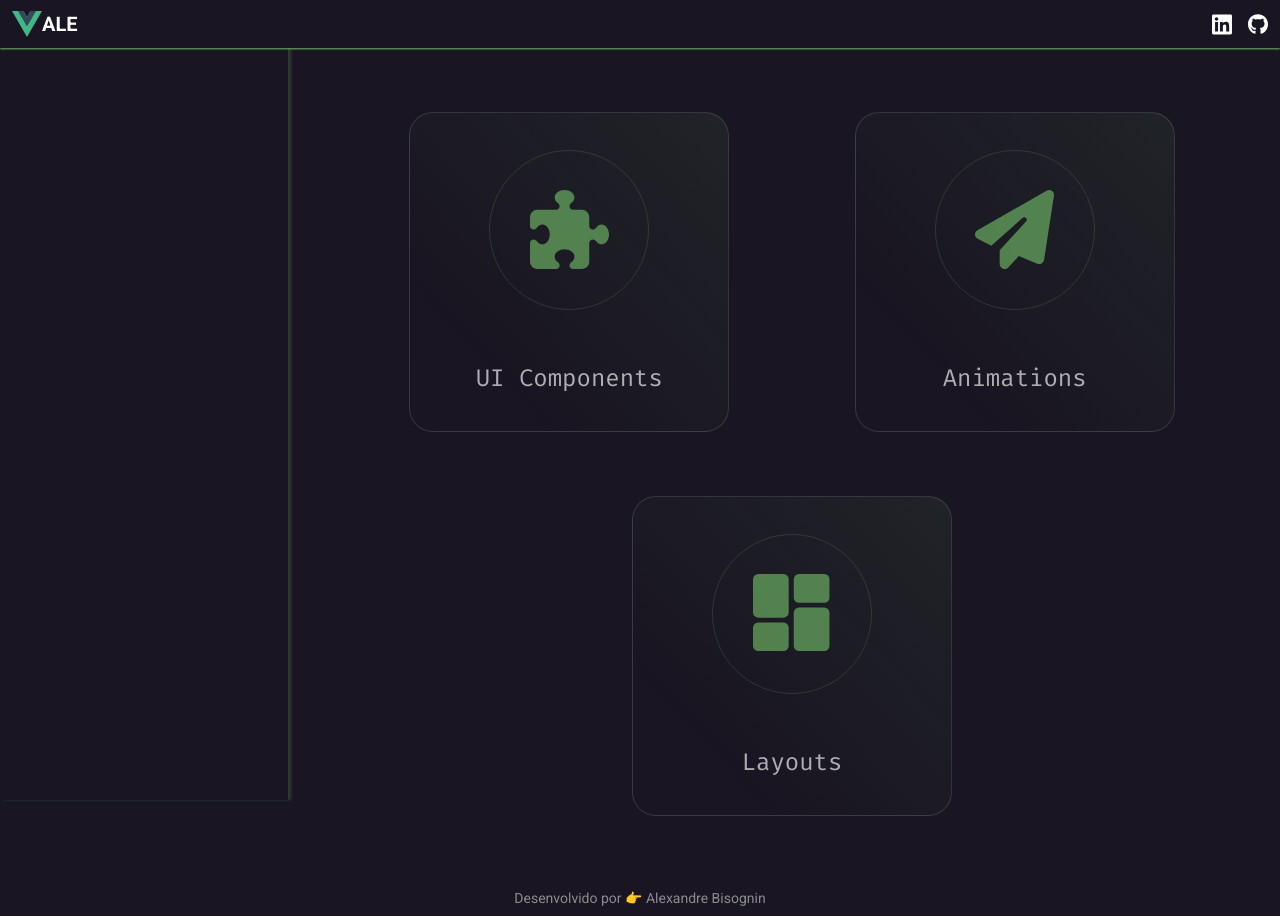
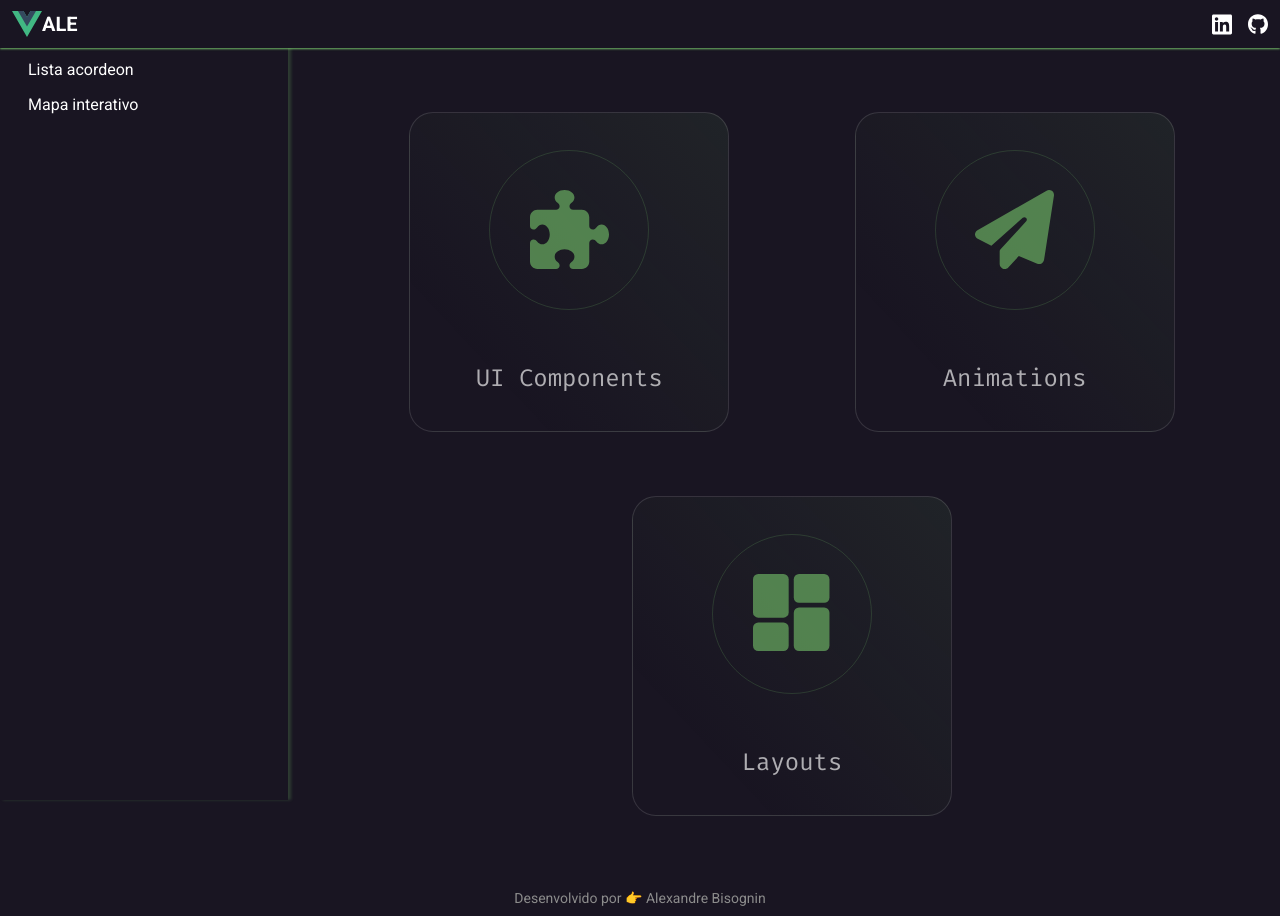
Before and after one commit to alexandre-fb/lib-vuejs, a Nuxt app: page / in a window 1280 px wide. Built offline with nearby package versions, Linux system fonts and the light colour scheme.

Commit message:
refactor

```diff
--- a/components/Sidebar/Sidebar.vue
+++ b/components/Sidebar/Sidebar.vue
@@ -24,30 +24,40 @@
 
         <!-- menu area -->
         <div
-          class="w-full p-3 transition-opacity"
+          class="w-full py-8 px-3 transition-opacity"
           :class="sidebarIsOpen ? 'opacity-100' : 'opacity-0 xl:opacity-100'"
         >
           <nav class="bg-tertiary">
             <ul class="flex flex-col gap-4">
-              <li>
-                <NuxtLink to="/ui-components">
-                  <span class="font-fira text-xl">UI Components</span>
+              <li v-for="(menuItem, index) in menuItems" :key="index">
+
+                <!-- primary items -->
+                <NuxtLink
+                  :to="menuItem.primaryItem.link"
+                  class="transition hover:opacity-90"
+                  :class="{ activeItem : isActiveMenuItem(menuItem.primaryItem.link) }"
+                      @click="handleMenuItemClick(menuItem.primaryItem.link)"
+                >
+                  <span class="font-fira text-xl">
+                    {{ menuItem.primaryItem.title }}
+                  </span>
                 </NuxtLink>
+
+                <!-- secondary items -->
                 <ul class="mt-3 ml-4 flex flex-col gap-4">
-                  <li>
-                    <NuxtLink to="/ui-components#accordion-list-section">
-                      <span>Accordion List</span>
-                    </NuxtLink>
-                  </li>
-                  <li>
-                    <NuxtLink to="/ui-components#interative-map-section">
-                      <span>Mapa Interativo</span>
+                  <li v-for="(secondaryItem, index) in menuItem.secondaryItems" :key="index">
+                    <NuxtLink
+                      :to="secondaryItem.link"
+                      class="transition hover:opacity-90"
+                      :class="{ activeItem : isActiveMenuItem(secondaryItem.link) }"
+                      @click="handleMenuItemClick(secondaryItem.link)"
+                    >
+                      <span>{{ secondaryItem.title }}</span>
                     </NuxtLink>
                   </li>
                 </ul>
               </li>
             </ul>
-
           </nav>
         </div>
       </div>
@@ -62,11 +72,49 @@
   name: "Sidebar",
   components: {},
   setup() {
+    const route = useRoute()
     const sidebarElement = ref()
     const sidebarIsOpen = ref(false);
     const sidebarMaxHeight = ref(null);
     const headerHeight = ref(null);
     const footerHeight = ref(null);
+    const lastScroll = ref(0);
+    const isScrollingDown = ref(false);
+    const activeMenuItem = ref('');
+    const menuItems = ref([
+     {
+      primaryItem: {
+        title: 'Início',
+        link: '/'
+      },
+     },
+     {
+      primaryItem: {
+        title: 'Componentes UI',
+        link: '/ui-components'
+      },
+      secondaryItems: [
+        {
+          title: 'Lista acordeon',
+          link: '/ui-components#lista-acordeon'
+        },
+        {
+          title: 'Mapa interativo',
+          link: '/ui-components#mapa-interativo'
+        },
+      ]
+     },
+    ])
+
+    const handleMenuItemClick = (menuLink) => {
+      sidebarIsOpen.value = false;
+      activeMenuItem.value = menuLink
+    }
+
+    const isActiveMenuItem = (menuLink) => {
+      console.log('activeMenuItem.value', activeMenuItem.value)
+      return activeMenuItem.value === menuLink;
+    }
 
     const calcSidebarMaxHeight = () => {
       const windowHeight = window.innerHeight;
@@ -76,9 +124,6 @@
     const toogleSidebar = () => {
       sidebarIsOpen.value = !sidebarIsOpen.value;
     };
-
-    const lastScroll = ref(0);
-    const isScrollingDown = ref(false);
 
     onMounted(() => {
       headerHeight.value = document.getElementById("header").offsetHeight;
@@ -139,6 +184,9 @@
       toogleSidebar,
       isScrollingDown,
       sidebarMaxHeight,
+      menuItems,
+      handleMenuItemClick,
+      isActiveMenuItem
     };
   },
 };
@@ -161,4 +209,7 @@
 ::-webkit-scrollbar-track {
   background-color: #b6b6b6;
 }
+
+.activeItem {
+  color: rgb(112, 185, 102)}
 </style>
```
